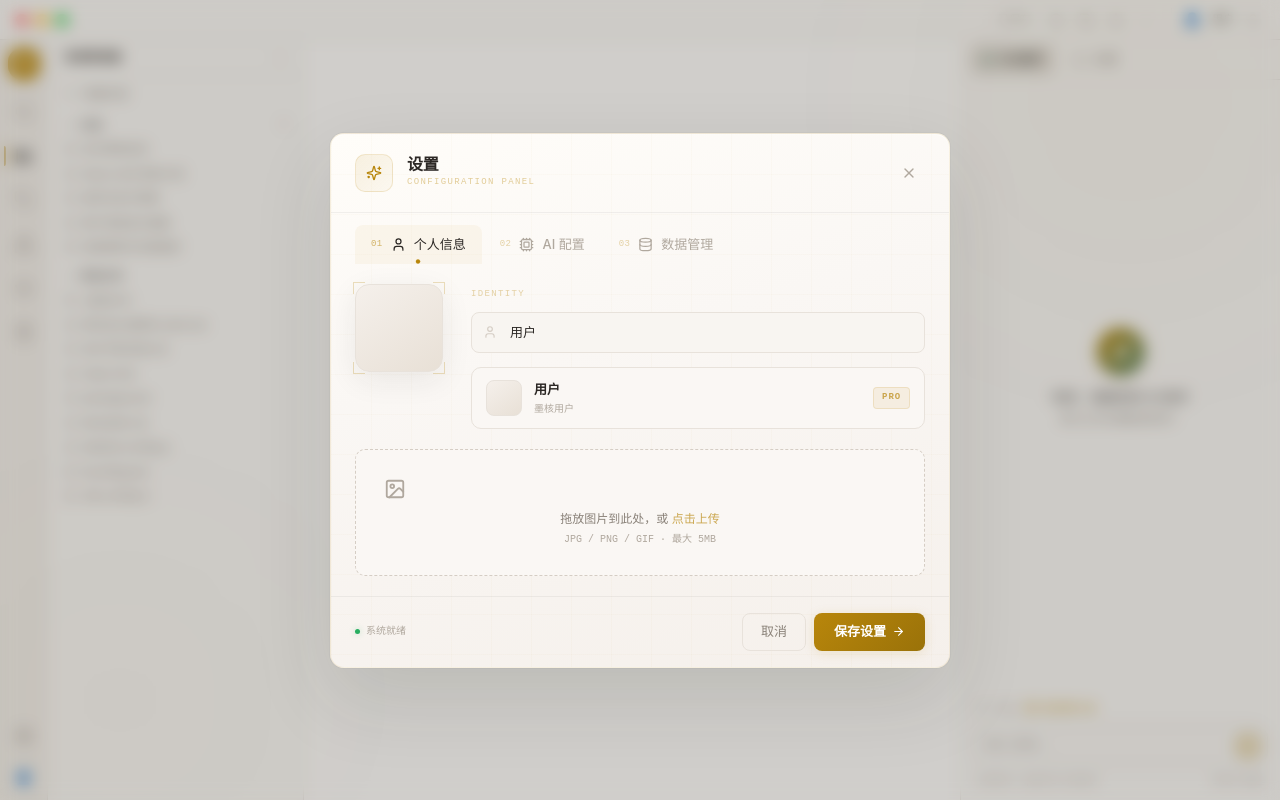
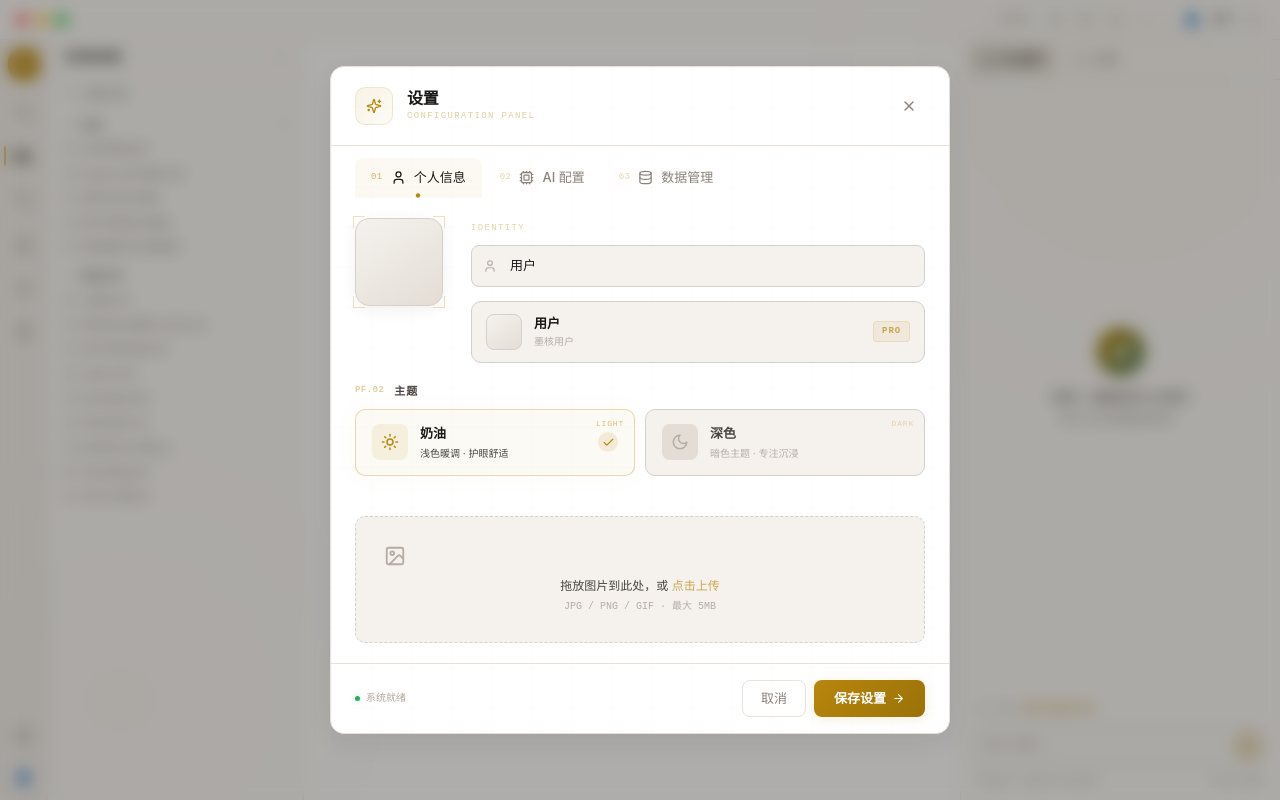
Before and after one commit to hyz-zhao/Mohe, a React (Vite) app: page / in a window 1280 px wide. Both pictures are taken after a click on the button 23 px from the left and 736 px from the top of the page. Built offline with nearby package versions, Linux system fonts and the light colour scheme.

Commit message:
feat: 添加主题切换功能（奶油/深色）

```diff
--- a/src/App.tsx
+++ b/src/App.tsx
@@ -4,14 +4,17 @@ import Editor from "@/components/Editor";
 import RightPanel from "@/components/RightPanel";
 import TitleBar from "@/components/TitleBar";
 import { useEditorStore } from "@/stores/editorStore";
+import { useSettingsStore } from "@/stores/settingsStore";
 import { initTools } from "@/services/initTools";
 
 export default function App() {
   const { rightPanelCollapsed } = useEditorStore();
+  const { theme } = useSettingsStore();
 
   useEffect(() => {
     initTools();
-  }, []);
+    document.documentElement.setAttribute("data-theme", theme);
+  }, [theme]);
 
   return (
     <div className="h-screen w-screen flex flex-col bg-bg-deepest overflow-hidden">
--- a/src/components/SettingsPage.tsx
+++ b/src/components/SettingsPage.tsx
@@ -2,7 +2,7 @@ import { useState, useRef, useEffect } from "react";
 import {
   X, Server, Key, Cpu, Sparkles, Check, Database, Download, Upload,
   HardDrive, User, Camera, Smile, Zap, Globe, Image as ImageIcon,
-  FileText, MessageSquare, Activity, ArrowRight, Circle
+  FileText, MessageSquare, Activity, ArrowRight, Circle, Sun, Moon
 } from "lucide-react";
 import { useSettingsStore } from "@/stores/settingsStore";
 import { useAppStore } from "@/stores/appStore";
@@ -256,6 +256,38 @@ export default function SettingsPage({ onClose }: SettingsPageProps) {
                       </div>
                       <div className="mohe-preview-badge">PRO</div>
                     </div>
+                  </div>
+                </div>
+
+                {/* Theme Selector */}
+                <div className="mohe-field">
+                  <label className="mohe-label">
+                    <span className="mohe-label__code">PF.02</span>
+                    <span>主题</span>
+                  </label>
+                  <div className="mohe-provider-grid">
+                    {[
+                      { id: "cream" as const, icon: <Sun size={18} />, title: "奶油", desc: "浅色暖调 · 护眼舒适", tag: "LIGHT" },
+                      { id: "dark" as const, icon: <Moon size={18} />, title: "深色", desc: "暗色主题 · 专注沉浸", tag: "DARK" },
+                    ].map((t) => (
+                      <button
+                        key={t.id}
+                        onClick={() => settings.setTheme(t.id)}
+                        className={`mohe-provider-card ${settings.theme === t.id ? "mohe-provider-card--active" : ""}`}
+                      >
+                        <div className="mohe-provider-card__tag">{t.tag}</div>
+                        <div className="mohe-provider-card__icon">{t.icon}</div>
+                        <div className="mohe-provider-card__info">
+                          <div className="mohe-provider-card__title">{t.title}</div>
+                          <div className="mohe-provider-card__desc">{t.desc}</div>
+                        </div>
+                        {settings.theme === t.id && (
+                          <div className="mohe-provider-card__check">
+                            <Check size={13} />
+                          </div>
+                        )}
+                      </button>
+                    ))}
                   </div>
                 </div>
 
@@ -551,7 +583,7 @@ export default function SettingsPage({ onClose }: SettingsPageProps) {
 
       <style>{`
         /* ═══════════════════════════════════════════
-           WARM CREAM — Settings Panel (Light Theme)
+           THEME-AWARE — Settings Panel
            ═══════════════════════════════════════════ */
 
         .mohe-settings-root {
@@ -591,7 +623,7 @@ export default function SettingsPage({ onClose }: SettingsPageProps) {
           display: flex;
           align-items: center;
           justify-content: center;
-          background: rgba(44,40,37,0.2);
+          background: rgba(0,0,0,0.3);
           backdrop-filter: blur(8px);
           opacity: 0;
           transition: opacity 0.4s ease;
@@ -608,13 +640,10 @@ export default function SettingsPage({ onClose }: SettingsPageProps) {
           max-height: 85vh;
           display: flex;
           flex-direction: column;
-          background: linear-gradient(165deg, #fffdf9 0%, #faf7f4 40%, #f5f0eb 100%);
-          border: 1px solid rgba(184,134,11,0.1);
+          background: var(--bg-card);
+          border: 1px solid var(--border-default);
           border-radius: 14px;
-          box-shadow:
-            0 30px 80px rgba(44,40,37,0.12),
-            0 0 0 1px rgba(44,40,37,0.03),
-            inset 0 1px 0 rgba(255,255,255,0.8);
+          box-shadow: var(--shadow-lg);
           opacity: 0;
           transform: scale(0.96) translateY(12px);
           transition: all 0.45s cubic-bezier(0.16, 1, 0.3, 1);
@@ -644,7 +673,7 @@ export default function SettingsPage({ onClose }: SettingsPageProps) {
           align-items: center;
           justify-content: space-between;
           padding: 20px 24px;
-          border-bottom: 1px solid rgba(44,40,37,0.06);
+          border-bottom: 1px solid var(--border-default);
           position: relative;
           z-index: 1;
         }
@@ -667,7 +696,7 @@ export default function SettingsPage({ onClose }: SettingsPageProps) {
         .mohe-header__title {
           font-size: 16px;
           font-weight: 600;
-          color: #2c2825;
+          color: var(--text-primary);
           letter-spacing: -0.02em;
           line-height: 1.2;
         }
@@ -685,7 +714,7 @@ export default function SettingsPage({ onClose }: SettingsPageProps) {
           border-radius: 8px;
           border: none;
           background: transparent;
-          color: #b0a89e;
+          color: var(--text-tertiary);
           cursor: pointer;
           display: flex;
           align-items: center;
@@ -693,8 +722,8 @@ export default function SettingsPage({ onClose }: SettingsPageProps) {
           transition: all 0.2s ease;
         }
         .mohe-close-btn:hover {
-          background: rgba(44,40,37,0.05);
-          color: #2c2825;
+          background: var(--bg-hover);
+          color: var(--text-primary);
         }
 
         /* Tabs */
@@ -712,7 +741,7 @@ export default function SettingsPage({ onClose }: SettingsPageProps) {
           padding: 10px 16px;
           border: none;
           background: transparent;
-          color: #b0a89e;
+          color: var(--text-tertiary);
           font-size: 13px;
           font-weight: 500;
           cursor: pointer;
@@ -721,11 +750,11 @@ export default function SettingsPage({ onClose }: SettingsPageProps) {
           position: relative;
         }
         .mohe-tab:hover {
-          color: #8a8279;
-          background: rgba(44,40,37,0.02);
+          color: var(--text-secondary);
+          background: var(--bg-hover);
         }
         .mohe-tab--active {
-          color: #2c2825;
+          color: var(--text-primary);
           background: rgba(184,134,11,0.05);
         }
         .mohe-tab__code {
@@ -780,7 +809,7 @@ export default function SettingsPage({ onClose }: SettingsPageProps) {
           gap: 10px;
           font-size: 11px;
           font-weight: 600;
-          color: #8a8279;
+          color: var(--text-secondary);
           text-transform: uppercase;
           letter-spacing: 0.08em;
           margin-bottom: 10px;
@@ -801,27 +830,27 @@ export default function SettingsPage({ onClose }: SettingsPageProps) {
         .mohe-input-icon {
           position: absolute;
           left: 12px;
-          color: #d5cdc4;
+          color: var(--text-muted);
           pointer-events: none;
           transition: color 0.2s ease;
         }
         .mohe-input {
           width: 100%;
           padding: 10px 14px 10px 38px;
-          background: #f8f5f1;
-          border: 1px solid #e8e2db;
+          background: var(--bg-input);
+          border: 1px solid var(--border-input);
           border-radius: 8px;
-          color: #2c2825;
+          color: var(--text-primary);
           font-size: 13px;
           outline: none;
           transition: all 0.2s ease;
         }
         .mohe-input::placeholder {
-          color: #b0a89e;
+          color: var(--text-muted);
         }
         .mohe-input:focus {
           border-color: rgba(184,134,11,0.3);
-          background: #fffdf9;
+          background: var(--bg-card);
           box-shadow: 0 0 0 3px rgba(184,134,11,0.06);
         }
         .mohe-input:focus + .mohe-input-icon,
@@ -830,7 +859,7 @@ export default function SettingsPage({ onClose }: SettingsPageProps) {
         }
         .mohe-hint {
           font-size: 11px;
-          color: #b0a89e;
+          color: var(--text-muted);
           margin-top: 6px;
           line-height: 1.4;
         }
@@ -850,22 +879,22 @@ export default function SettingsPage({ onClose }: SettingsPageProps) {
           align-items: center;
           gap: 12px;
           padding: 14px 16px;
-          background: #faf7f4;
-          border: 1px solid #e8e2db;
+          background: var(--bg-input);
+          border: 1px solid var(--border-input);
           border-radius: 10px;
           cursor: pointer;
           text-align: left;
           transition: all 0.2s ease;
-          color: #8a8279;
+          color: var(--text-secondary);
         }
         .mohe-provider-card:hover {
-          border-color: #d5cdc4;
-          background: #f5f0eb;
+          border-color: var(--border-default);
+          background: var(--bg-hover);
         }
         .mohe-provider-card--active {
           border-color: rgba(184,134,11,0.3);
           background: rgba(184,134,11,0.04);
-          color: #2c2825;
+          color: var(--text-primary);
           box-shadow: 0 0 24px rgba(184,134,11,0.04);
         }
         .mohe-provider-card__tag {
@@ -884,12 +913,12 @@ export default function SettingsPage({ onClose }: SettingsPageProps) {
           width: 36px;
           height: 36px;
           border-radius: 8px;
-          background: #f0ebe5;
+          background: var(--bg-active);
           display: flex;
           align-items: center;
           justify-content: center;
           flex-shrink: 0;
-          color: #b0a89e;
+          color: var(--text-muted);
         }
         .mohe-provider-card--active .mohe-provider-card__icon {
           background: rgba(184,134,11,0.1);
@@ -902,10 +931,10 @@ export default function SettingsPage({ onClose }: SettingsPageProps) {
         }
         .mohe-provider-card__desc {
           font-size: 10px;
-          color: #b0a89e;
+          color: var(--text-muted);
         }
         .mohe-provider-card--active .mohe-provider-card__desc {
-          color: #8a8279;
+          color: var(--text-secondary);
         }
         .mohe-provider-card__check {
           margin-left: auto;
@@ -926,10 +955,10 @@ export default function SettingsPage({ onClose }: SettingsPageProps) {
           align-items: center;
           gap: 8px;
           padding: 9px 18px;
-          background: #f8f5f1;
-          border: 1px solid #e8e2db;
+          background: var(--bg-input);
+          border: 1px solid var(--border-input);
           border-radius: 8px;
-          color: #8a8279;
+          color: var(--text-secondary);
           font-size: 13px;
           font-weight: 500;
           cursor: pointer;
@@ -937,7 +966,7 @@ export default function SettingsPage({ onClose }: SettingsPageProps) {
         }
         .mohe-test-btn:hover {
           border-color: rgba(184,134,11,0.2);
-          color: #7c6a56;
+          color: var(--text-link);
           background: rgba(184,134,11,0.04);
         }
         .mohe-test-btn__arrow {
@@ -976,14 +1005,14 @@ export default function SettingsPage({ onClose }: SettingsPageProps) {
         .mohe-spinner {
           width: 14px;
           height: 14px;
-          border: 2px solid #e8e2db;
+          border: 2px solid var(--border-input);
           border-top-color: #b8860b;
           border-radius: 50%;
           animation: mohe-spin 0.7s linear infinite;
         }
         .mohe-spinner--light {
-          border-color: #d5cdc4;
-          border-top-color: #2c2825;
+          border-color: var(--border-default);
+          border-top-color: var(--text-primary);
         }
         @keyframes mohe-spin {
           to { transform: rotate(360deg); }
@@ -997,30 +1026,30 @@ export default function SettingsPage({ onClose }: SettingsPageProps) {
         }
         .mohe-stat-card {
           padding: 16px;
-          background: #faf7f4;
-          border: 1px solid #e8e2db;
+          background: var(--bg-input);
+          border: 1px solid var(--border-input);
           border-radius: 10px;
           transition: all 0.2s ease;
         }
         .mohe-stat-card:hover {
-          border-color: #d5cdc4;
-          background: #f5f0eb;
+          border-color: var(--border-default);
+          background: var(--bg-hover);
         }
         .mohe-stat-card__icon {
-          color: #b0a89e;
+          color: var(--text-muted);
           margin-bottom: 10px;
         }
         .mohe-stat-card__value {
           font-size: 22px;
           font-weight: 700;
-          color: #2c2825;
+          color: var(--text-primary);
           letter-spacing: -0.03em;
           line-height: 1;
           font-family: "SF Mono", "Fira Code", monospace;
         }
         .mohe-stat-card__label {
           font-size: 10px;
-          color: #b0a89e;
+          color: var(--text-muted);
           margin-top: 6px;
           text-transform: uppercase;
           letter-spacing: 0.06em;
@@ -1066,10 +1095,10 @@ export default function SettingsPage({ onClose }: SettingsPageProps) {
           align-items: center;
           gap: 8px;
           padding: 10px 20px;
-          background: #f8f5f1;
-          border: 1px solid #e8e2db;
+          background: var(--bg-input);
+          border: 1px solid var(--border-input);
           border-radius: 8px;
-          color: #8a8279;
+          color: var(--text-secondary);
           font-size: 13px;
           font-weight: 500;
           cursor: pointer;
@@ -1077,7 +1106,7 @@ export default function SettingsPage({ onClose }: SettingsPageProps) {
         }
         .mohe-import-btn:hover {
           border-color: rgba(184,134,11,0.2);
-          color: #7c6a56;
+          color: var(--text-link);
           background: rgba(184,134,11,0.04);
         }
         .mohe-import-btn:disabled {
@@ -1130,13 +1159,13 @@ export default function SettingsPage({ onClose }: SettingsPageProps) {
           width: 88px;
           height: 88px;
           border-radius: 14px;
-          background: linear-gradient(145deg, #f5f0eb 0%, #e8e0d6 100%);
-          border: 1px solid #e8e2db;
+          background: linear-gradient(145deg, var(--bg-input) 0%, var(--bg-active) 100%);
+          border: 1px solid var(--border-input);
           display: flex;
           align-items: center;
           justify-content: center;
           overflow: hidden;
-          box-shadow: 0 8px 30px rgba(44,40,37,0.08);
+          box-shadow: var(--shadow-md);
         }
         .mohe-avatar__emoji {
           font-size: 36px;
@@ -1151,7 +1180,7 @@ export default function SettingsPage({ onClose }: SettingsPageProps) {
           position: absolute;
           inset: 0;
           border-radius: 14px;
-          background: rgba(44,40,37,0.4);
+          background: rgba(0,0,0,0.4);
           display: flex;
           align-items: center;
           justify-content: center;
@@ -1201,16 +1230,16 @@ export default function SettingsPage({ onClose }: SettingsPageProps) {
           align-items: center;
           gap: 12px;
           padding: 12px 14px;
-          background: #faf7f4;
-          border: 1px solid #e8e2db;
+          background: var(--bg-input);
+          border: 1px solid var(--border-input);
           border-radius: 10px;
         }
         .mohe-preview-avatar {
           width: 36px;
           height: 36px;
           border-radius: 8px;
-          background: linear-gradient(145deg, #f5f0eb, #e8e0d6);
-          border: 1px solid #e8e2db;
+          background: linear-gradient(145deg, var(--bg-input), var(--bg-active));
+          border: 1px solid var(--border-input);
           display: flex;
           align-items: center;
           justify-content: center;
@@ -1232,14 +1261,14 @@ export default function SettingsPage({ onClose }: SettingsPageProps) {
         .mohe-preview-name {
           font-size: 13px;
           font-weight: 600;
-          color: #2c2825;
+          color: var(--text-primary);
           white-space: nowrap;
           overflow: hidden;
           text-overflow: ellipsis;
         }
         .mohe-preview-role {
           font-size: 10px;
-          color: #b0a89e;
+          color: var(--text-muted);
           margin-top: 1px;
         }
         .mohe-preview-badge {
@@ -1257,8 +1286,8 @@ export default function SettingsPage({ onClose }: SettingsPageProps) {
 
         /* Emoji Picker */
         .mohe-emoji-picker {
-          background: #faf7f4;
-          border: 1px solid #e8e2db;
+          background: var(--bg-input);
+          border: 1px solid var(--border-input);
           border-radius: 10px;
           padding: 14px;
         }
@@ -1268,7 +1297,7 @@ export default function SettingsPage({ onClose }: SettingsPageProps) {
           justify-content: space-between;
           margin-bottom: 10px;
           font-size: 11px;
-          color: #8a8279;
+          color: var(--text-secondary);
         }
         .mohe-emoji-picker__count {
           font-family: "SF Mono", "Fira Code", monospace;
@@ -1294,7 +1323,7 @@ export default function SettingsPage({ onClose }: SettingsPageProps) {
           transition: all 0.15s ease;
         }
         .mohe-emoji-btn:hover {
-          background: #f0ebe5;
+          background: var(--bg-active);
           transform: scale(1.12);
         }
         .mohe-emoji-btn--active {
@@ -1304,13 +1333,13 @@ export default function SettingsPage({ onClose }: SettingsPageProps) {
 
         /* Upload Zone */
         .mohe-upload-zone {
-          border: 1px dashed #d5cdc4;
+          border: 1px dashed var(--border-input);
           border-radius: 10px;
           padding: 28px;
           text-align: center;
           cursor: pointer;
           transition: all 0.25s ease;
-          background: #faf7f4;
+          background: var(--bg-input);
         }
         .mohe-upload-zone:hover {
           border-color: rgba(184,134,11,0.2);
@@ -1322,17 +1351,17 @@ export default function SettingsPage({ onClose }: SettingsPageProps) {
           transform: scale(1.01);
         }
         .mohe-upload-zone__icon {
-          color: #b0a89e;
+          color: var(--text-muted);
           margin-bottom: 10px;
         }
         .mohe-upload-zone__text {
           font-size: 12px;
-          color: #8a8279;
+          color: var(--text-secondary);
           margin-bottom: 4px;
         }
         .mohe-upload-zone__hint {
           font-size: 10px;
-          color: #b0a89e;
+          color: var(--text-muted);
           font-family: "SF Mono", "Fira Code", monospace;
         }
         .mohe-accent-text {
@@ -1345,7 +1374,7 @@ export default function SettingsPage({ onClose }: SettingsPageProps) {
           align-items: center;
           justify-content: space-between;
           padding: 16px 24px;
-          border-top: 1px solid rgba(44,40,37,0.06);
+          border-top: 1px solid var(--border-default);
           position: relative;
           z-index: 1;
         }
--- a/src/index.css
+++ b/src/index.css
@@ -3,6 +3,60 @@
 @tailwind base;
 @tailwind components;
 @tailwind utilities;
+
+/* ═══════════════════════════════════════════
+   Theme: Cream (Default) — 极浅奶油色调
+   ═══════════════════════════════════════════ */
+:root {
+  --bg-deepest: #f0ebe5;
+  --bg-sidebar: #f7f4f0;
+  --bg-main: #faf8f5;
+  --bg-card: #ffffff;
+  --bg-input: #f5f2ee;
+  --bg-hover: #ece7e1;
+  --bg-active: #e3ddd5;
+
+  --text-primary: #1a1816;
+  --text-secondary: #4a4540;
+  --text-tertiary: #8a8279;
+  --text-muted: #b5ada5;
+  --text-link: #7c6a56;
+
+  --border-default: #e5e0da;
+  --border-card: #ddd8d2;
+  --border-input: #d5d0ca;
+
+  --shadow-sm: 0 1px 3px rgba(26,24,22,0.04);
+  --shadow-md: 0 4px 16px rgba(26,24,22,0.06);
+  --shadow-lg: 0 8px 32px rgba(26,24,22,0.08);
+}
+
+/* ═══════════════════════════════════════════
+   Theme: Dark — 深色主题
+   ═══════════════════════════════════════════ */
+[data-theme="dark"] {
+  --bg-deepest: #0d1117;
+  --bg-sidebar: #161b22;
+  --bg-main: #0d1117;
+  --bg-card: #161b22;
+  --bg-input: #21262d;
+  --bg-hover: #21262d;
+  --bg-active: #30363d;
+
+  --text-primary: #e6edf3;
+  --text-secondary: #8b949e;
+  --text-tertiary: #6e7681;
+  --text-muted: #484f58;
+  --text-link: #58a6ff;
+
+  --border-default: #30363d;
+  --border-card: #21262d;
+  --border-input: #30363d;
+
+  --shadow-sm: 0 1px 3px rgba(0,0,0,0.3);
+  --shadow-md: 0 4px 16px rgba(0,0,0,0.4);
+  --shadow-lg: 0 8px 32px rgba(0,0,0,0.5);
+}
 
 @layer base {
   * {
@@ -20,13 +74,13 @@
     font-family: -apple-system, BlinkMacSystemFont, 'Segoe UI', 'PingFang SC', 'Microsoft YaHei', sans-serif;
     -webkit-font-smoothing: antialiased;
     -moz-osx-font-smoothing: grayscale;
-    background: #faf8f5;
-    color: #1a1816;
+    background: var(--bg-main);
+    color: var(--text-primary);
   }
 
   ::selection {
-    background: #e3ddd5;
-    color: #1a1816;
+    background: var(--bg-active);
+    color: var(--text-primary);
   }
 
   ::-webkit-scrollbar {
@@ -39,12 +93,12 @@
   }
 
   ::-webkit-scrollbar-thumb {
-    background: #d5d0ca;
+    background: var(--border-default);
     border-radius: 3px;
   }
 
   ::-webkit-scrollbar-thumb:hover {
-    background: #b5ada5;
+    background: var(--text-tertiary);
   }
 }
 
@@ -105,7 +159,7 @@
   }
 
   .animate-shimmer {
-    background: linear-gradient(90deg, #f5f2ee 25%, #ece7e1 50%, #f5f2ee 75%);
+    background: linear-gradient(90deg, var(--bg-input) 25%, var(--bg-hover) 50%, var(--bg-input) 75%);
     background-size: 200% 100%;
     animation: shimmer 1.5s ease-in-out infinite;
   }
--- a/src/stores/settingsStore.ts
+++ b/src/stores/settingsStore.ts
@@ -1,6 +1,6 @@
 import { create } from "zustand";
 import { persist } from "zustand/middleware";
-import type { Settings } from "@/types";
+import type { Settings, Theme } from "@/types";
 
 interface SettingsState extends Settings {
   setApiProvider: (provider: Settings["apiProvider"]) => void;
@@ -8,6 +8,7 @@ interface SettingsState extends Settings {
   setBaseUrl: (url: string) => void;
   setModel: (model: string) => void;
   setEmbeddingModel: (model: string) => void;
+  setTheme: (theme: Theme) => void;
 }
 
 const DEFAULT_SETTINGS: Settings = {
@@ -16,6 +17,7 @@ const DEFAULT_SETTINGS: Settings = {
   baseUrl: "http://localhost:11434",
   model: "qwen2.5:latest",
   embeddingModel: "nomic-embed-text",
+  theme: "cream",
 };
 
 export const useSettingsStore = create<SettingsState>()(
@@ -28,6 +30,7 @@ export const useSettingsStore = create<SettingsState>()(
       setBaseUrl: (baseUrl) => set({ baseUrl }),
       setModel: (model) => set({ model }),
       setEmbeddingModel: (embeddingModel) => set({ embeddingModel }),
+      setTheme: (theme) => set({ theme }),
     }),
     {
       name: "mohe-settings",
@@ -37,6 +40,7 @@ export const useSettingsStore = create<SettingsState>()(
         baseUrl: state.baseUrl,
         model: state.model,
         embeddingModel: state.embeddingModel,
+        theme: state.theme,
       }),
     }
   )
--- a/src/types/index.ts
+++ b/src/types/index.ts
@@ -23,12 +23,15 @@ export interface ChatMessage {
   timestamp: string;
 }
 
+export type Theme = "cream" | "dark";
+
 export interface Settings {
   apiProvider: "openai" | "ollama";
   apiKey: string;
   baseUrl: string;
   model: string;
   embeddingModel: string;
+  theme: Theme;
 }
 
 export type ViewMode = "edit" | "preview" | "split";
--- a/tailwind.config.js
+++ b/tailwind.config.js
@@ -4,21 +4,21 @@ export default {
   theme: {
     extend: {
       colors: {
-        // 背景色 — 极浅奶油色调
-        "bg-deepest": "#f0ebe5",
-        "bg-sidebar": "#f7f4f0",
-        "bg-main": "#faf8f5",
-        "bg-card": "#ffffff",
-        "bg-input": "#f5f2ee",
-        "bg-hover": "#ece7e1",
-        "bg-active": "#e3ddd5",
+        // 背景色 — 通过 CSS 变量支持主题切换
+        "bg-deepest": "var(--bg-deepest)",
+        "bg-sidebar": "var(--bg-sidebar)",
+        "bg-main": "var(--bg-main)",
+        "bg-card": "var(--bg-card)",
+        "bg-input": "var(--bg-input)",
+        "bg-hover": "var(--bg-hover)",
+        "bg-active": "var(--bg-active)",
 
         // 文字色
-        "text-primary": "#1a1816",
-        "text-secondary": "#4a4540",
-        "text-tertiary": "#8a8279",
-        "text-muted": "#b5ada5",
-        "text-link": "#7c6a56",
+        "text-primary": "var(--text-primary)",
+        "text-secondary": "var(--text-secondary)",
+        "text-tertiary": "var(--text-tertiary)",
+        "text-muted": "var(--text-muted)",
+        "text-link": "var(--text-link)",
 
         // 强调色 — 暖琥珀金
         accent: "#b8860b",
@@ -29,9 +29,9 @@ export default {
         success: "#27ae60",
 
         // 边框
-        "border-default": "#e5e0da",
-        "border-card": "#ddd8d2",
-        "border-input": "#d5d0ca",
+        "border-default": "var(--border-default)",
+        "border-card": "var(--border-card)",
+        "border-input": "var(--border-input)",
       },
       borderRadius: {
         sm: "6px",
@@ -40,9 +40,9 @@ export default {
         xl: "18px",
       },
       boxShadow: {
-        sm: "0 1px 3px rgba(26,24,22,0.04)",
-        md: "0 4px 16px rgba(26,24,22,0.06)",
-        lg: "0 8px 32px rgba(26,24,22,0.08)",
+        sm: "var(--shadow-sm)",
+        md: "var(--shadow-md)",
+        lg: "var(--shadow-lg)",
       },
       fontSize: {
         xs: "11px",
```
